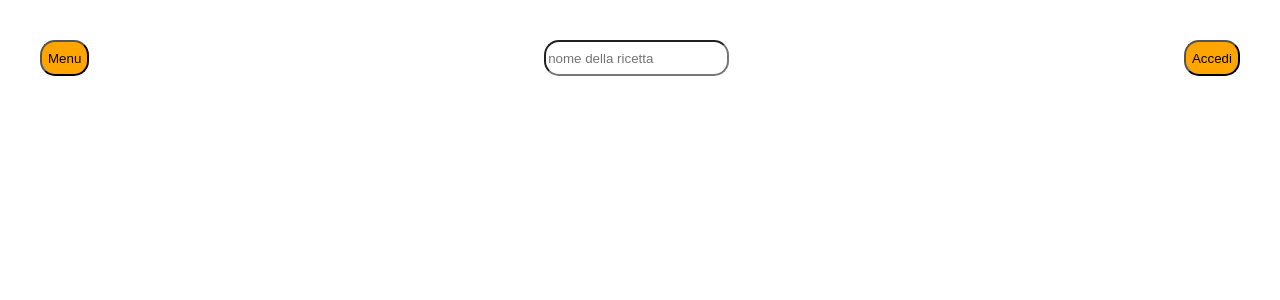
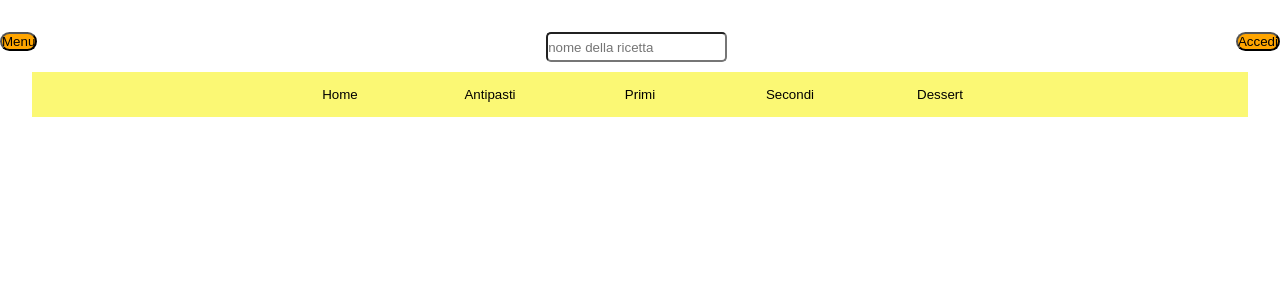
Before and after one commit to RcoRed/ProjectPEPE-frontend, a React (Vite) app: page / in a window 1280 px wide. Shown: the top 300 px of the page. Built offline with nearby package versions, Linux system fonts and the light colour scheme; no server answers.

Commit message:
implementa il css dell header

```diff
--- a/src/components/header.jsx
+++ b/src/components/header.jsx
@@ -1,11 +1,26 @@
 import SearchBar from "./searchBar";
 
-function Header(){
+function Header() {
     return (
         <header>
-            <button className="button">Menu</button>
-            <SearchBar />
-            <button className="button">Accedi</button>
+            <div className="div1">
+                <div>
+                    <button className="button">Menu</button>
+                </div>
+                <SearchBar />
+                <div>
+                    <button className="button">Accedi</button>
+                </div>
+            </div>
+            <nav>
+                <ul className="menu">
+                     <li><a href="#"><button className="menu-button">Home</button></a></li>
+                     <li><a href="#"><button className="menu-button">Antipasti</button></a></li>
+                     <li><a href="#"><button className="menu-button">Primi</button></a></li>
+                     <li><a href="#"><button className="menu-button">Secondi</button></a></li>
+                     <li><a href="#"><button className="menu-button">Dessert</button></a></li>
+                </ul>
+            </nav>
         </header>
     );
 
--- a/src/index.css
+++ b/src/index.css
@@ -1,12 +1,62 @@
+*{
+  margin: 0;
+  padding: 0;
+  box-sizing: border-box;
+}
+
 #searchBarInput{
   height: 30px;
-  border-radius: 15px;
+  border-radius: 5px;
 }
 header{
   display:flex;
-  justify-content: space-between;
+  flex-direction: column;
+  align-items: center;
+
 }
 .button{
   border-radius: 15px;
   background-color: orange;
 }
+.div1{
+  display: flex;
+  justify-content: space-between;
+  width: 100vw;
+}
+
+.menu{
+  display: flex;
+  text-align: center;
+
+
+}
+
+.menu li{
+  display: inline;
+  width: 150px;
+}
+
+.menu a{
+  color: black;
+  text-decoration: none;
+}
+.menu-button{
+  background-color: transparent;
+  width:70%;
+  padding: 15px;
+  border-radius: 5px;
+  border: none;
+  transition: 0.2s ease-in-out;
+}
+.menu-button:hover{
+  background-color: aliceblue;
+  cursor: pointer;
+
+}
+nav{
+  margin-top: 10px;
+  background-color: rgb(251, 248, 116);
+  width: 100%;
+  display:flex;
+  justify-content: center;
+}
```
